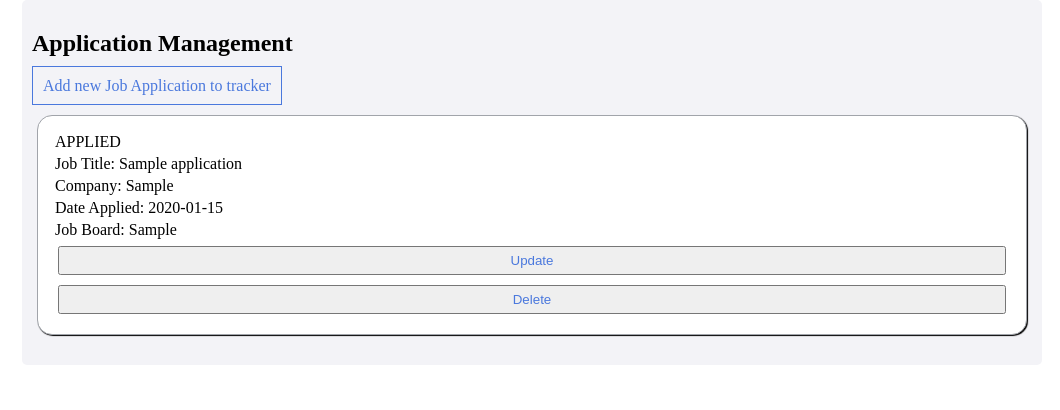
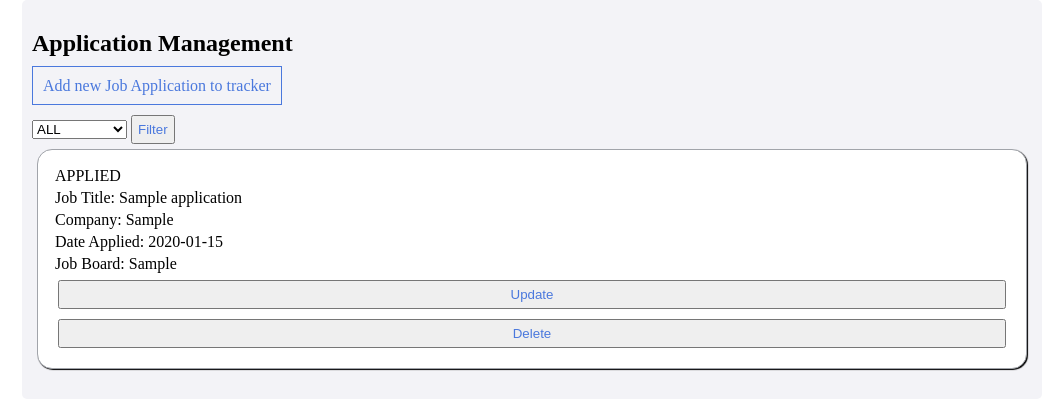
Before and after one commit to Jo53f/JobApplicationTracker, a Flask app: page /applications in a window 1280 px wide. Shown: the part 126-536 px from the top of the page, without its empty margins (108-1168 px from the left). Run offline with Flask 3, Linux system fonts and the light colour scheme; tables that the repository leaves empty hold one stand-in row (values such as "Sample post").

Commit message:
Added application filtering based on status

```diff
--- a/ApplicationsManager.py
+++ b/ApplicationsManager.py
@@ -73,7 +73,7 @@ class ApplicationsManager:
                 filtered_applications.append(application)
         return filtered_applications
 
-    def Status_filter(self, status: str):
+    def Status_filter(self, status: Status):
         filtered_applications = []
         for application in self.applicationsList.return_list():
             if application.get_status() == status:
--- a/app.py
+++ b/app.py
@@ -1,3 +1,4 @@
+from contextlib import nullcontext
 from urllib import request
 
 from flask import Flask, render_template, request, url_for, redirect
@@ -13,10 +14,23 @@ applicationsMan = ApplicationsManager()
 def main_menu():  # put application's code here
     return render_template("index.html")
 
-@app.route('/applications')
+@app.route('/applications', methods=['GET', 'POST'])
 def applications():
     applicationsMan.load_data()
-    return render_template("applications.html", applications_list = applicationsMan.return_entry_list())
+    applications_list = applicationsMan.return_entry_list()
+    status_filter = 0
+    if request.method == "POST":
+        status_filter = int(request.form['status_filter'])
+
+        if status_filter != 0:
+            status_filter = Status(status_filter)
+            applications_list = applicationsMan.Status_filter(status_filter)
+    return render_template(
+        "applications.html",
+        applications_list = applications_list,
+        status_list = Status,
+        current_status = status_filter if status_filter else 0
+    )
 
 @app.route('/applications/new', methods=['GET', 'POST'])
 def new_application():
--- a/templates/applications.html
+++ b/templates/applications.html
@@ -3,6 +3,21 @@
 	<h2>Application Management</h2>
     <a href="{{ url_for('new_application') }}">Add new Job Application to tracker</a>
     <div class="applications_view">
+    <div class="applications_filters">
+        <form action="{{ url_for('applications') }}" method="POST">
+            <select name="status_filter">
+                <option value="0">ALL</option>
+                {% for status in status_list %}
+                    <option value="{{ status.value }}"
+                            {% if current_status == status %}
+                                selected
+                            {% endif %}
+                    >{{ status.name }}</option>
+                {% endfor %}
+            </select>
+        <button type="submit">Filter</button>
+        </form>
+    </div>
         {% for application in applications_list %}
             <div class="job_application">
                 {% if application.get_status() %}
```
